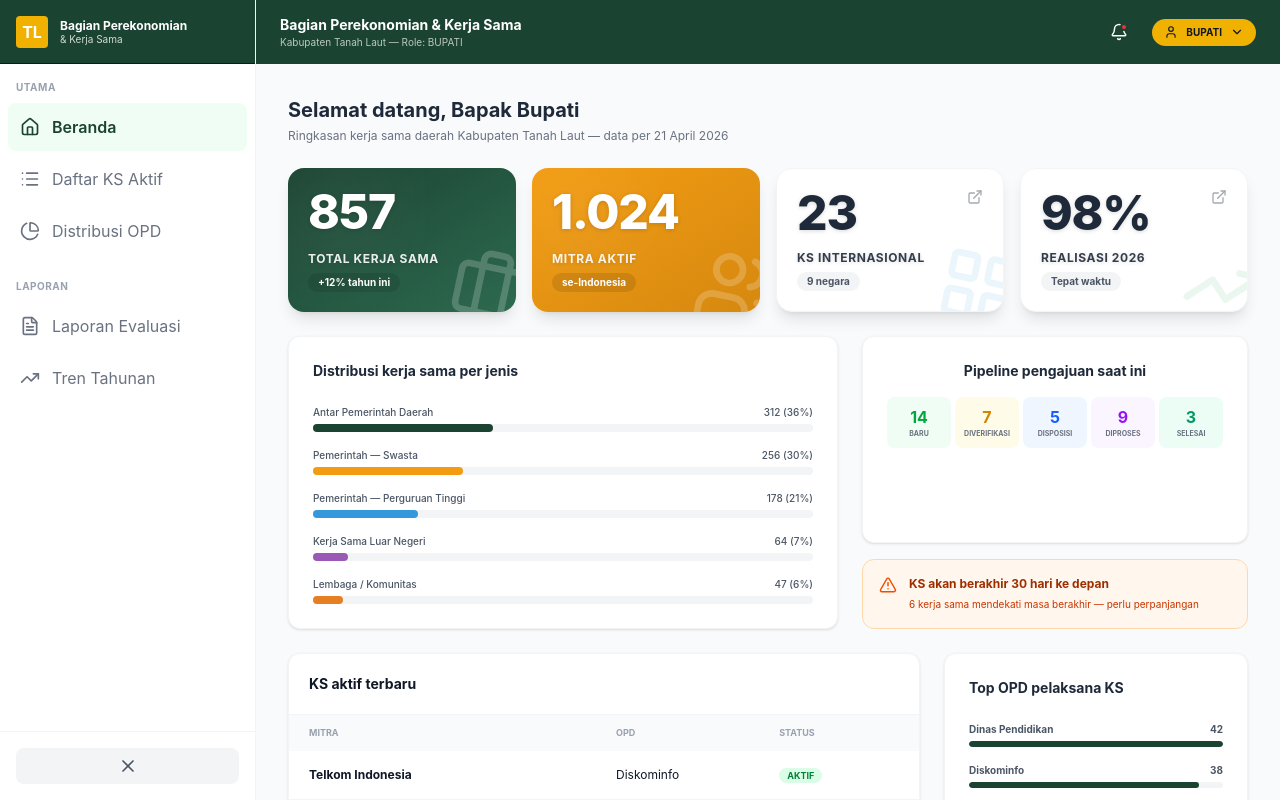
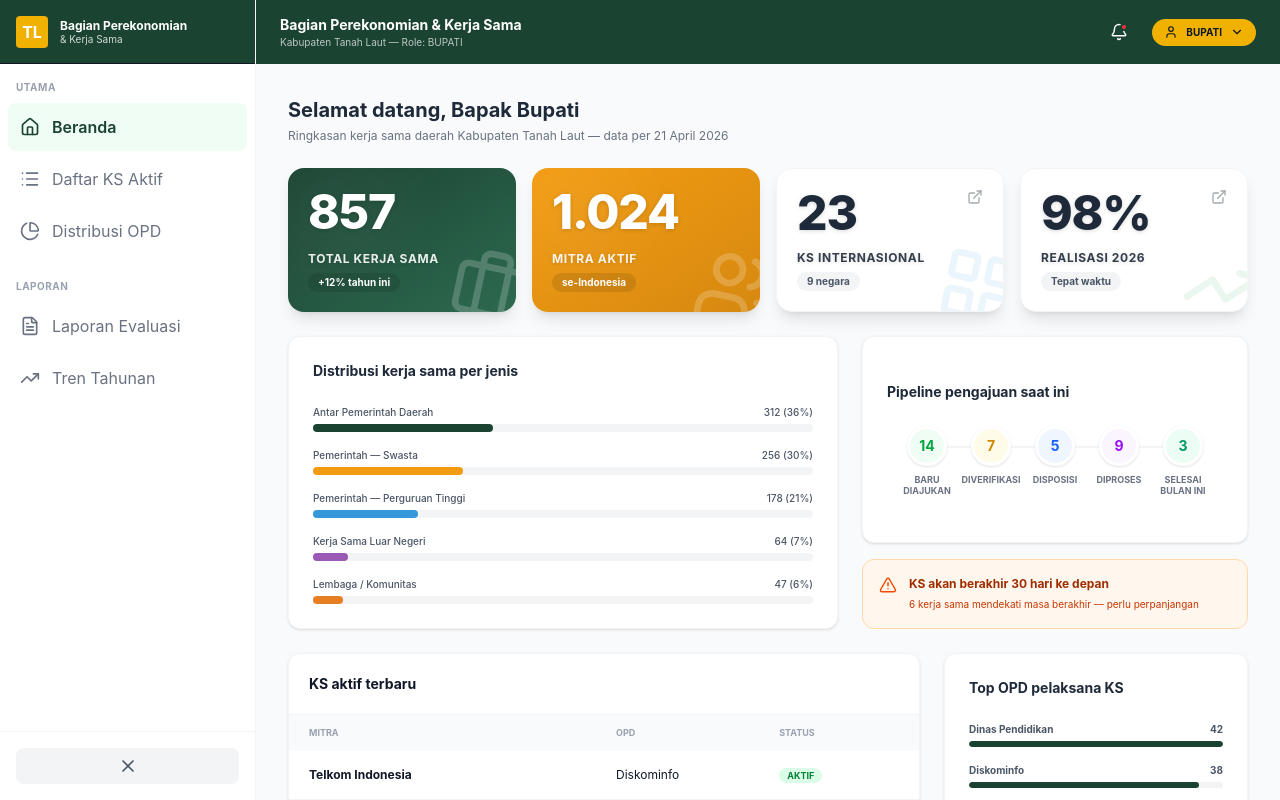
Before and after one commit to hengkidh/mockup-partnership-management-system, a React (Vite) app: page / in a window 1280 px wide. Built offline with nearby package versions, Linux system fonts and the light colour scheme.

Commit message:
feat: enhance pipeline display with improved layout and connecting line

```diff
--- a/src/App.tsx
+++ b/src/App.tsx
@@ -502,13 +502,20 @@ const App = () => {
                     </div>
                   </div>
                   <div className="lg:col-span-5 flex flex-col gap-4">
-                    <div className="bg-white p-6 rounded-xl border border-gray-100 shadow-sm flex-1 text-center">
-                      <h3 className="font-bold text-sm text-gray-800 mb-4">Pipeline pengajuan saat ini</h3>
-                      <div className="grid grid-cols-5 gap-1">
+                    <div className="bg-white p-6 rounded-xl border border-gray-100 shadow-sm flex-1 flex flex-col justify-center">
+                      <h3 className="font-bold text-sm text-gray-800 mb-6">Pipeline pengajuan saat ini</h3>
+                      <div className="flex items-start justify-between relative px-2">
+                        {/* Connecting Line */}
+                        <div className="absolute top-5 left-6 right-6 h-0.5 bg-gray-100 z-0"></div>
+
                         {pipelineData.map((item, idx) => (
-                          <div key={idx} className={`${item.bg} py-2 rounded-lg`}>
-                            <p className={`text-base font-bold ${item.color}`}>{item.count}</p>
-                            <p className="text-[7px] text-gray-500 font-bold uppercase">{item.label.split(' ')[0]}</p>
+                          <div key={idx} className="relative z-10 flex flex-col items-center gap-2 group">
+                            <div className={`w-10 h-10 rounded-full flex items-center justify-center font-bold text-sm ${item.bg} ${item.color} shadow-sm border-[3px] border-white group-hover:scale-110 transition-transform`}>
+                              {item.count}
+                            </div>
+                            <p className="text-[9px] text-gray-500 font-bold uppercase w-16 text-center leading-tight">
+                              {item.label}
+                            </p>
                           </div>
                         ))}
                       </div>
```
